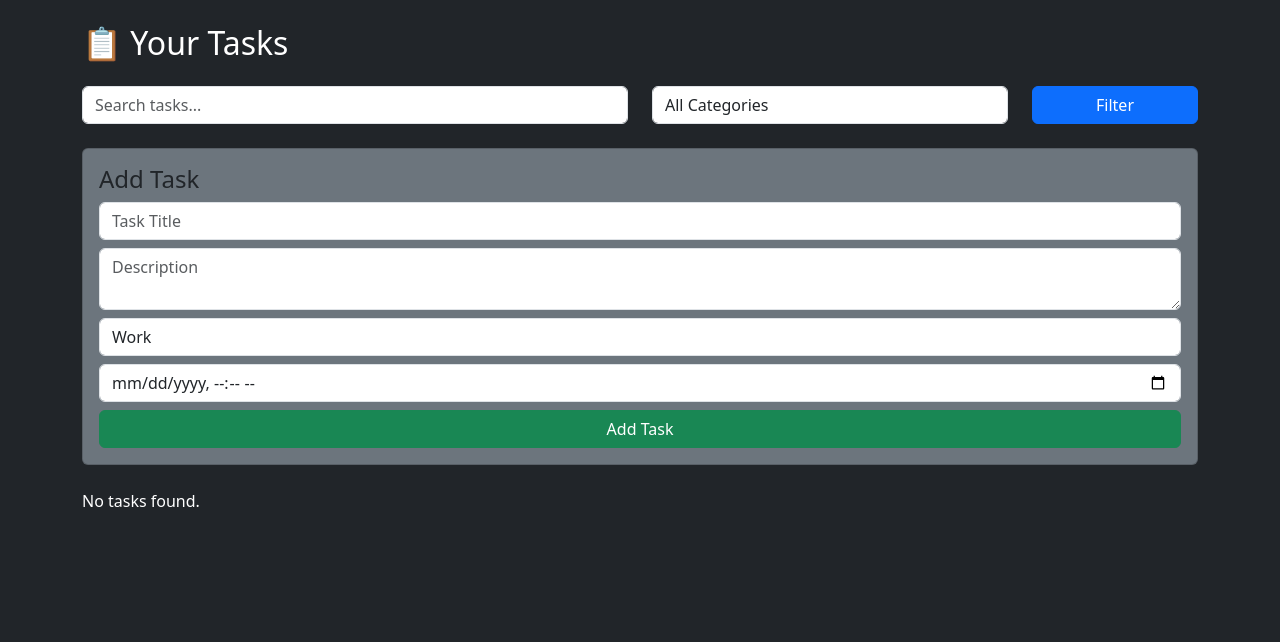
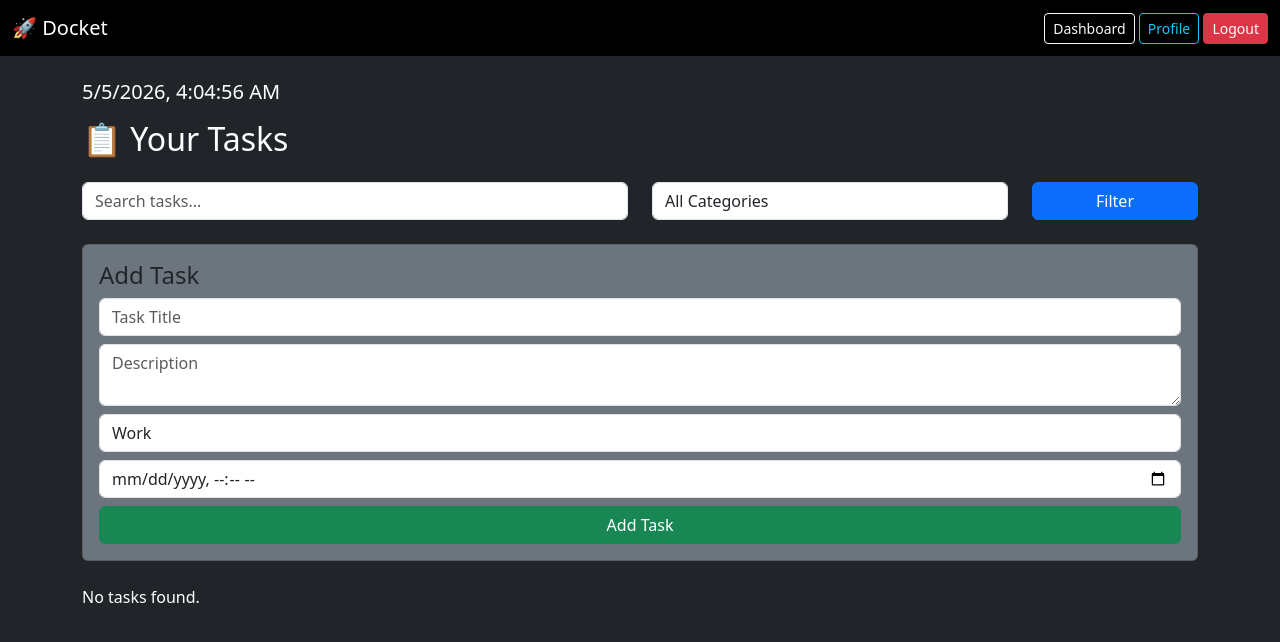
Before and after one commit to SamShri16/docket-django, a Django app: template templates/tasks/dashboard.html in a window 1280 px wide. Shown: the top 642 px of the page. Run offline with Django 5.2, Linux system fonts and the light colour scheme; the template is opened without the code that fills it, so the values that code supplies are empty.

Commit message:
feat: full dashboard UI with JS popups, navbar, clock, delete confirm

```diff
--- a/accounts/urls.py
+++ b/accounts/urls.py
@@ -4,7 +4,7 @@ from django.contrib.auth import views as auth_views
 
 urlpatterns = [
     path('login/', auth_views.LoginView.as_view(), name='login'),
-    path('login/', views.user_login, name='login'),
+
     path('register/', views.register, name='register'),
     path('logout/', views.user_logout, name='logout'),
     path('profile/', views.profile, name='profile'),
--- a/docket/settings.py
+++ b/docket/settings.py
@@ -120,3 +120,6 @@ USE_TZ = True
 
 STATIC_URL = 'static/'
 LOGIN_URL = '/accounts/login/'
+
+LOGIN_REDIRECT_URL = '/dashboard/'
+LOGOUT_REDIRECT_URL = '/'
--- a/tasks/views.py
+++ b/tasks/views.py
@@ -35,7 +35,7 @@ def dashboard(request):
             due_date=due_date if due_date else None
         )
 
-        return redirect('/dashboard/')
+        return redirect('/dashboard/?added=true')
 
     return render(request, 'tasks/dashboard.html', {'tasks': tasks})
 
@@ -45,11 +45,11 @@ def complete_task(request, task_id):
     task = Task.objects.get(id=task_id)
     task.completed = True
     task.save()
-    return redirect('/dashboard/')
+    return redirect('/dashboard/?added=true')
 
 
 # ✅ DELETE TASK
 def delete_task(request, task_id):
     task = Task.objects.get(id=task_id)
     task.delete()
-    return redirect('/dashboard/')
+    return redirect('/dashboard/?added=true')
--- a/templates/tasks/dashboard.html
+++ b/templates/tasks/dashboard.html
@@ -9,7 +9,23 @@
 
 <body class="bg-dark text-white">
 
-<div class="container mt-4">
+<!-- 🔥 NAVBAR -->
+<nav class="navbar navbar-dark bg-black mb-4">
+  <div class="container-fluid">
+    <span class="navbar-brand">🚀 Docket</span>
+
+    <div>
+        <a href="/dashboard/" class="btn btn-outline-light btn-sm">Dashboard</a>
+        <a href="/accounts/profile/" class="btn btn-outline-info btn-sm">Profile</a>
+        <a href="/accounts/logout/" class="btn btn-danger btn-sm">Logout</a>
+    </div>
+  </div>
+</nav>
+
+<div class="container">
+
+    <!-- ⏰ LIVE CLOCK -->
+    <h5 id="clock" class="mb-3"></h5>
 
     <h2 class="mb-4">📋 Your Tasks</h2>
 
@@ -77,7 +93,13 @@
 
         <div class="mt-2">
             <a href="/complete/{{ task.id }}/" class="btn btn-success btn-sm">Complete</a>
-            <a href="/delete/{{ task.id }}/" class="btn btn-danger btn-sm">Delete</a>
+
+            <!-- ❗ DELETE CONFIRM (THIS WAS STEP 4) -->
+            <a href="/delete/{{ task.id }}/"
+               onclick="return confirm('Are you sure you want to delete this task?')"
+               class="btn btn-danger btn-sm">
+               Delete
+            </a>
         </div>
 
     </div>
@@ -87,5 +109,24 @@
 
 </div>
 
+<!-- 🔥 JS SECTION -->
+<script>
+
+    // ⏰ LIVE CLOCK
+    function updateClock() {
+        const now = new Date();
+        document.getElementById("clock").innerText = now.toLocaleString();
+    }
+    setInterval(updateClock, 1000);
+
+
+    // ✅ SUCCESS POPUP AFTER ADD
+    const urlParams = new URLSearchParams(window.location.search);
+    if (urlParams.get('added') === 'true') {
+        alert("✅ Task added successfully!");
+    }
+
+</script>
+
 </body>
 </html>
```
Also changed, not shown: tasks/templates/tasks/dashboard.html (renamed from tasks/templates/dashboard.html, +43 -2 lines), templates/index.html (+6 -2 lines), tasks/templates/tasks/home.html (renamed from tasks/templates/home.html), tasks/templates/tasks/login.html (renamed from tasks/templates/login.html), tasks/templates/tasks/register.html (renamed from tasks/templates/register.html).
